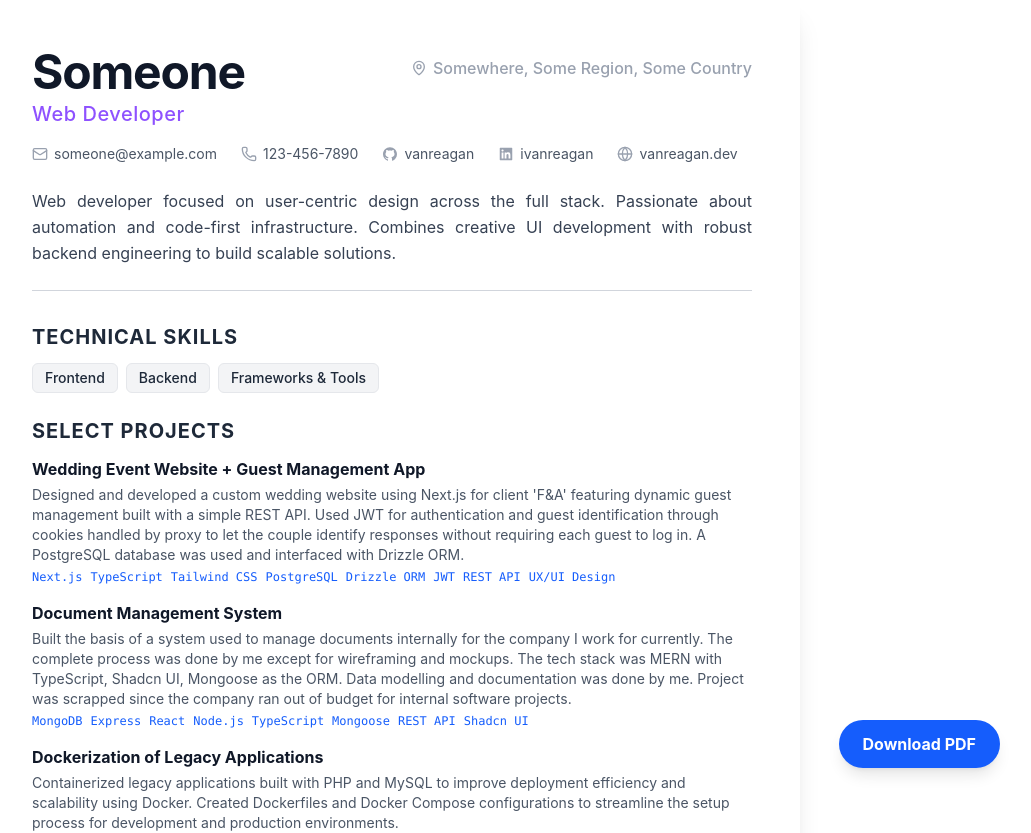
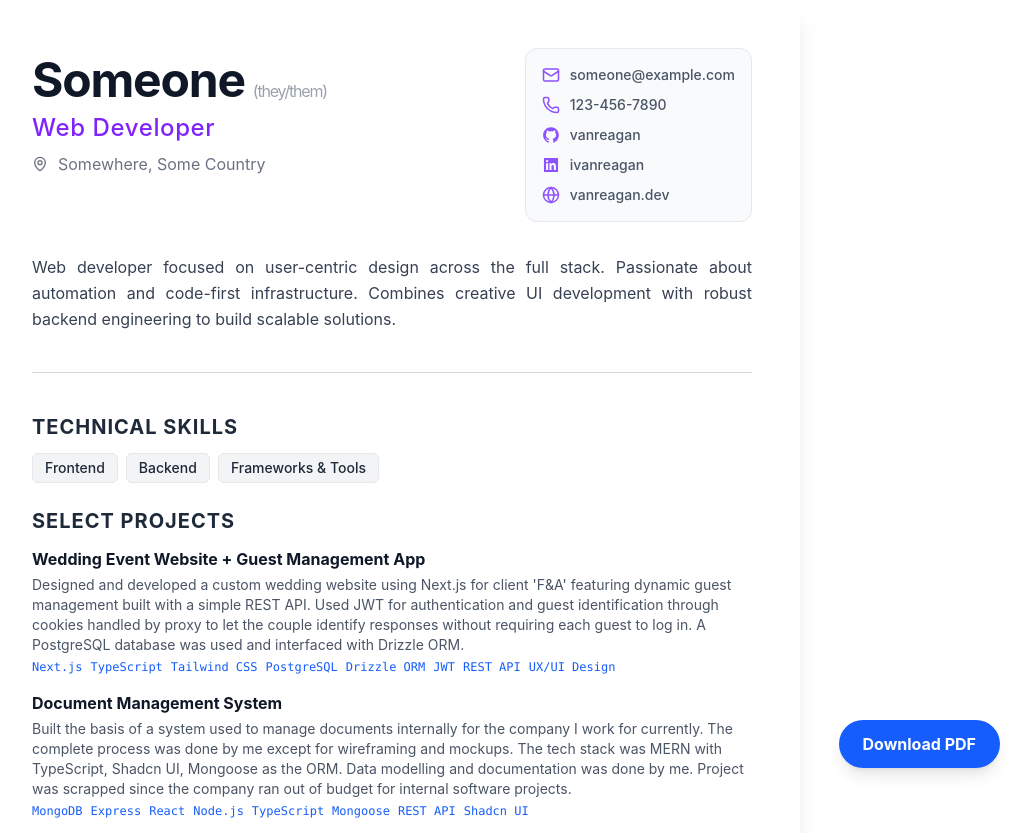
Before and after one commit to vanreagan/resume, a React (Vite) app: page / in a window 1280 px wide. Shown: the top 833 px of the page, without its empty margins (248-1279 px from the left). Built offline with nearby package versions, Linux system fonts and the light colour scheme.

Commit message:
Refactor Header component layout and enhance contact information display

```diff
--- a/src/components/Header.tsx
+++ b/src/components/Header.tsx
@@ -6,73 +6,97 @@ import {
 import type { Basics } from "../types";
 
 const IS_LEGAL_NAME_VISIBLE = false;
+const ARE_PRONOUNS_VISIBLE = true;
+const IS_PHONE_VISIBLE = true;
+
+const socialIconMap: Record<
+  string,
+  React.ComponentType<{ size: number; className?: string }>
+> = {
+  linkedin: Linkedin,
+  github: Github,
+  default: Globe,
+};
 
 export const Header = ({ basics }: { basics: Basics }) => {
   return (
-    <header className="mb-8 border-b border-gray-300 pb-6">
-      <div className="flex justify-between items-start mb-4">
-        <div className="space-y-1">
-          <h1 className="text-5xl font-bold tracking-tight text-gray-900">
-            {basics.name}{" "}
+    <header className="mb-10 border-b border-gray-300 pb-10">
+      <div className="flex justify-around items-start gap-6">
+        <div className="flex-1 space-y-2 mt-2">
+          <h1 className="text-5xl font-bold tracking-tight text-gray-900 leading-none">
+            {basics.name}
+            {ARE_PRONOUNS_VISIBLE && basics.pronouns && (
+              <span className="text-base font-normal text-gray-400 ml-2">
+                ({basics.pronouns})
+              </span>
+            )}
           </h1>
-          {IS_LEGAL_NAME_VISIBLE && basics.legalName ? (
-            <span className="text-sm text-gray-400 italic">
+
+          {IS_LEGAL_NAME_VISIBLE && basics.legalName && (
+            <span className="text-sm text-gray-400 italic block">
               ({basics.legalName})
             </span>
-          ) : null}
-          <p className="text-xl font-medium text-violet-500 tracking-wide">
+          )}
+
+          <p className="text-2xl font-medium text-violet-600 tracking-wide">
             {basics.label}
           </p>
-        </div>
 
-        <div className="flex items-center gap-1.5 text-gray-400 font-medium mt-2">
-          <MapPin size={16} />
-          <span>
-            {basics.location.city},{" "}
-            {`${basics.location.region ? basics.location.region + ", " : ""}`}{" "}
-            {basics.location.country}
+          <div className="flex items-center gap-2.5 justify-start text-gray-500">
+            <MapPin size={16} className="shrink-0" />
+            <span className="text-right">
+              {basics.location.city}, {basics.location.country}
             </span>
           </div>
         </div>
 
-      {/* Middle Row: Contact Info ONLY */}
-      <div className="flex flex-wrap gap-x-6 gap-y-2 text-sm text-gray-600 mb-6">
-        <div className="flex items-center gap-1.5 hover:text-violet-500 transition-colors">
-          <Mail size={16} className="text-gray-400" />
-          <a href={`mailto:${basics.email}`}>{basics.email}</a>
+        <div className="shrink-0 bg-slate-50 rounded-xl p-4 border border-gray-200 print:bg-transparent print:border-none print:p-0">
+          <div className="flex flex-col gap-2.5 text-sm font-medium text-gray-600">
+            <div className="flex items-center gap-2.5 justify-start hover:text-violet-600 transition-colors">
+              <Mail size={18} className="text-violet-500 shrink-0" />
+              <a href={`mailto:${basics.email}`} className="text-right">
+                {basics.email}
+              </a>
             </div>
 
-        {basics.phone && (
-          <div className="flex items-center gap-1.5 hover:text-violet-500 transition-colors">
-            <Phone size={16} className="text-gray-400" />
-            <a href={`tel:${basics.phone}`}>{basics.phone}</a>
+            {IS_PHONE_VISIBLE && basics.phone && (
+              <div className="flex items-center gap-2.5 justify-start hover:text-violet-600 transition-colors">
+                <Phone size={18} className="text-violet-500 shrink-0" />
+                <a href={`tel:${basics.phone}`} className="text-right">
+                  {basics.phone}
+                </a>
               </div>
             )}
-
             {basics.profiles?.map((profile) => {
               const Icon =
-            profile.network.toLowerCase() === "github"
-              ? Github
-              : profile.network.toLowerCase() === "linkedin"
-                ? Linkedin
-                : Globe;
+                socialIconMap[profile.network.toLowerCase()] ||
+                socialIconMap["default"];
+
               return (
                 <div
                   key={profile.network}
-              className="flex items-center gap-1.5 hover:text-violet-500 transition-colors"
+                  className="flex items-center gap-2.5 justify-start hover:text-violet-600 transition-colors"
                 >
-              <Icon size={16} className="text-gray-400" />
-              <a href={profile.url} target="_blank" rel="noreferrer">
+                  <Icon size={18} className="text-violet-500 shrink-0" />
+                  <a
+                    href={profile.url}
+                    target="_blank"
+                    rel="noreferrer"
+                    className="text-right"
+                  >
                     {profile.username}
                   </a>
                 </div>
               );
             })}
           </div>
+        </div>
+      </div>
 
-      {/* Bottom Row: Summary */}
-      <div className="text-gray-700 leading-relaxed text-justify max-w-none">
+      <div className="mt-8">
+        <p className="text-gray-700 leading-relaxed text-justify text-base">
           {basics.summary}
+        </p>
       </div>
     </header>
   );
```
Lines whose indentation alone changed are shown as unchanged.
